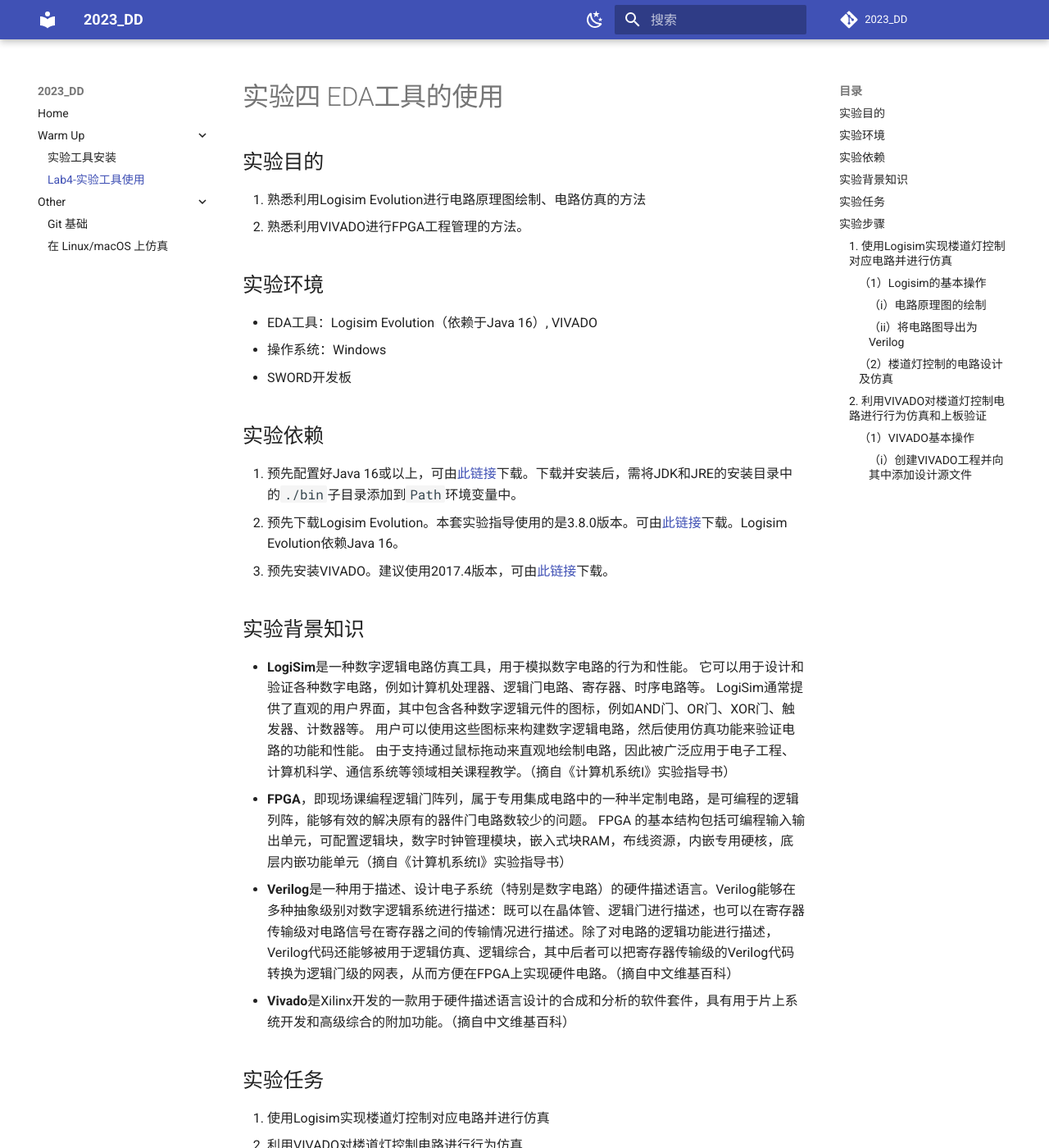
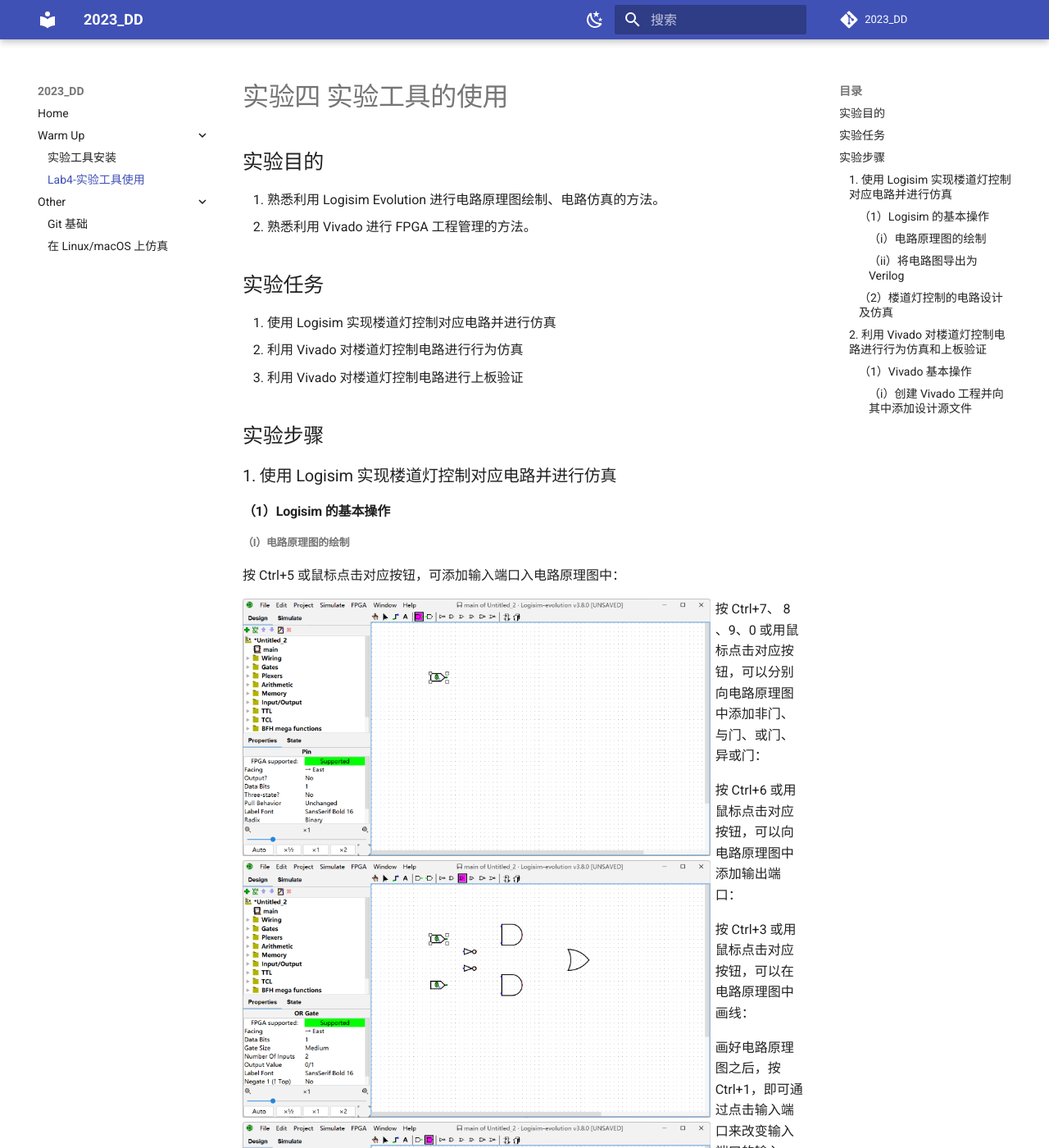
Before and after one commit to Guahao31/2023_DD, an MkDocs documentation site: the page built from docs/warmup/lab4.md, in a window 1280 px wide and 1400 px high. Shown: the whole window at 82% size. Built offline with MkDocs 1.6.1 and Material for MkDocs 9.7.7, drawn with Linux system fonts in a browser that asks for light colours; comment, search, counter and statistics services are not loaded; some of the changed text lies outside the part shown.

Commit message:
style & update: remove 实验背景等小节

```diff
--- a/docs/warmup/lab4.md
+++ b/docs/warmup/lab4.md
@@ -1,137 +1,118 @@
-# 实验四 EDA工具的使用
+# 实验四 实验工具的使用
 
 ## 实验目的
 
-1. 熟悉利用Logisim Evolution进行电路原理图绘制、电路仿真的方法
-2. 熟悉利用VIVADO进行FPGA工程管理的方法。
-
-## 实验环境
-
-- EDA工具：Logisim Evolution（依赖于Java 16）, VIVADO
-- 操作系统：Windows
-- SWORD开发板
-
-## 实验依赖
-
-1. 预先配置好Java 16或以上，可由[此链接]([Java Downloads | Oracle](https://www.oracle.com/java/technologies/downloads/))下载。下载并安装后，需将JDK和JRE的安装目录中的`./bin`子目录添加到`Path`环境变量中。
-2. 预先下载Logisim Evolution。本套实验指导使用的是3.8.0版本。可由[此链接](https://github.com/logisim-evolution/logisim-evolution/releases/download/v3.8.0/logisim-evolution-3.8.0-all.jar)下载。Logisim Evolution依赖Java 16。
-3. 预先安装VIVADO。建议使用2017.4版本，可由[此链接](https://china.xilinx.com/support/download/index.html/content/xilinx/zh/downloadNav/vivado-design-tools/archive.html)下载。
-
-## 实验背景知识
-
-- **LogiSim**是一种数字逻辑电路仿真工具，用于模拟数字电路的行为和性能。 它可以用于设计和验证各种数字电路，例如计算机处理器、逻辑门电路、寄存器、时序电路等。 LogiSim通常提供了直观的用户界面，其中包含各种数字逻辑元件的图标，例如AND门、OR门、XOR门、触发器、计数器等。 用户可以使用这些图标来构建数字逻辑电路，然后使用仿真功能来验证电路的功能和性能。 由于支持通过鼠标拖动来直观地绘制电路，因此被广泛应用于电子工程、计算机科学、通信系统等领域相关课程教学。（摘自《计算机系统I》实验指导书）
-- **FPGA**，即现场课编程逻辑门阵列，属于专用集成电路中的一种半定制电路，是可编程的逻辑列阵，能够有效的解决原有的器件门电路数较少的问题。 FPGA 的基本结构包括可编程输入输出单元，可配置逻辑块，数字时钟管理模块，嵌入式块RAM，布线资源，内嵌专用硬核，底层内嵌功能单元（摘自《计算机系统I》实验指导书）
-- **Verilog**是一种用于描述、设计电子系统（特别是数字电路）的硬件描述语言。Verilog能够在多种抽象级别对数字逻辑系统进行描述：既可以在晶体管、逻辑门进行描述，也可以在寄存器传输级对电路信号在寄存器之间的传输情况进行描述。除了对电路的逻辑功能进行描述，Verilog代码还能够被用于逻辑仿真、逻辑综合，其中后者可以把寄存器传输级的Verilog代码转换为逻辑门级的网表，从而方便在FPGA上实现硬件电路。（摘自中文维基百科）
-- **Vivado**是Xilinx开发的一款用于硬件描述语言设计的合成和分析的软件套件，具有用于片上系统开发和高级综合的附加功能。（摘自中文维基百科）
+1. 熟悉利用 Logisim Evolution 进行电路原理图绘制、电路仿真的方法。
+2. 熟悉利用 Vivado 进行 FPGA 工程管理的方法。
 
 ## 实验任务
 
-1. 使用Logisim实现楼道灯控制对应电路并进行仿真
-2. 利用VIVADO对楼道灯控制电路进行行为仿真
-3. 利用VIVADO对楼道灯控制电路进行上板验证
+1. 使用 Logisim 实现楼道灯控制对应电路并进行仿真
+2. 利用 Vivado 对楼道灯控制电路进行行为仿真
+3. 利用 Vivado 对楼道灯控制电路进行上板验证
 
 ## 实验步骤
 
-### 1. 使用Logisim实现楼道灯控制对应电路并进行仿真
+### 1. 使用 Logisim 实现楼道灯控制对应电路并进行仿真
 
-#### （1）Logisim的基本操作
+#### （1）Logisim 的基本操作
 
 ##### （i）电路原理图的绘制
 
-按Ctrl+5或鼠标点击对应按钮，可添加输入端口入电路原理图中：
+按 Ctrl+5 或鼠标点击对应按钮，可添加输入端口入电路原理图中：
 
-<img src="../img/lab4/1.png" alt="添加输入端口" style="zoom:34%" align="left" />
+<img src="../pic/lab4/1.png" alt="添加输入端口" style="zoom:34%" align="left" />
 
-按Ctrl+7、 8 、9、0或用鼠标点击对应按钮，可以分别向电路原理图中添加非门、与门、或门、异或门：
+按 Ctrl+7、 8 、9、0 或用鼠标点击对应按钮，可以分别向电路原理图中添加非门、与门、或门、异或门：
 
-<img src="../img/lab4/2.png" alt="添加门" style="zoom:34%" align="left" />
+<img src="../pic/lab4/2.png" alt="添加门" style="zoom:34%" align="left" />
 
-按Ctrl+6或用鼠标点击对应按钮，可以向电路原理图中添加输出端口：
+按 Ctrl+6 或用鼠标点击对应按钮，可以向电路原理图中添加输出端口：
 
-<img src="../img/lab4/3.png" alt="添加输出" style="zoom:34%" align="left" />
+<img src="../pic/lab4/3.png" alt="添加输出" style="zoom:34%" align="left" />
 
-按Ctrl+3或用鼠标点击对应按钮，可以在电路原理图中画线：
+按 Ctrl+3 或用鼠标点击对应按钮，可以在电路原理图中画线：
 
-<img src="../img/lab4/4.png" alt="添加线路" style="zoom:34%" align="left" />
+<img src="../pic/lab4/4.png" alt="添加线路" style="zoom:34%" align="left" />
 
-画好电路原理图之后，按Ctrl+1，即可通过点击输入端口来改变输入端口的输入值，从而可以通过遍历所有输入值来检查电路功能是否正常。其中，深绿色表示低电平，亮绿色表示高电平。
+画好电路原理图之后，按 Ctrl+1，即可通过点击输入端口来改变输入端口的输入值，从而可以通过遍历所有输入值来检查电路功能是否正常。其中，深绿色表示低电平，亮绿色表示高电平。
 
-<img src="../img/lab4/5.png" alt="logisim 仿真" style="zoom:34%" align="left" />
+<img src="../pic/lab4/5.png" alt="logisim 仿真" style="zoom:34%" align="left" />
 
-按Ctrl+2或鼠标点击对应图标后，双击输入输出端口，即可为其命名。只有将输入、输出端口命名，方可将其正常地转为Verilog。
+按 Ctrl+2 或鼠标点击对应图标后，双击输入输出端口，即可为其命名。只有将输入、输出端口命名，方可将其正常地转为 Verilog。
 
-<img src="../img/lab4/10.png" alt="命名" style="zoom:34%" align="left" />
+<img src="../pic/lab4/10.png" alt="命名" style="zoom:34%" align="left" />
 
 ##### （ii）将电路图导出为Verilog
 
-VIVADO无法读取Logisim的工程文件或原理图文件，需要通过将Logisim电路图转化为Verilog之后，方可在VIVADO中进行电路实现。通过Logisim电路原理图导出Verilog的方法如下：
+Vivado 无法读取 Logisim 的工程文件或原理图文件，需要通过将 Logisim 电路图转化为 Verilog 之后，方可在 Vivado 中进行电路实现。通过 Logisim 电路原理图导出 Verilog 的方法如下：
 
 - 首先，将选择上方状态栏的FPGA > Synthesize & Download
 
-<img src="../img/lab4/6.png" alt="导出1" style="zoom:34%" align="left" />
+<img src="../pic/lab4/6.png" alt="导出1" style="zoom:34%" align="left" />
 
-- 在弹出的窗口中，选择目标板为`FPGA4U`
+- 在弹出的窗口中，选择目标板为 `FPGA4U`
 
-<img src="../img/lab4/7.png" alt="导出2" style="zoom:34%" align="left" />
+<img src="../pic/lab4/7.png" alt="导出2" style="zoom:34%" align="left" />
 
-- 点击`Settings`按钮，并且将弹出窗口中`FPGA Commander Settings `选项下的`Hardware discription language used for FPGA commander `选项更改为`Verilog`，随后可关闭弹出窗口。
+- 点击 `Settings` 按钮，并且将弹出窗口中 `FPGA Commander Settings` 选项下的 `Hardware discription language used for FPGA commander` 选项更改为 `Verilog`，随后可关闭弹出窗口。
 
-<img src="../img/lab4/8.png" alt="导出3" style="zoom:34%" align="left" />
+<img src="../pic/lab4/8.png" alt="导出3" style="zoom:34%" align="left" />
 
-<img src="../img/lab4/9.png" alt="导出4" style="zoom:34%" align="left" />
+<img src="../pic/lab4/9.png" alt="导出4" style="zoom:34%" align="left" />
 
-- 点击`Execute`，随后点击弹出窗口中的`Done`即可完成
+- 点击 `Execute`，随后点击弹出窗口中的 `Done` 即可完成
 
-<img src="../img/lab4/11.png" alt="导出5" style="zoom:34%" align="left" />
+<img src="../pic/lab4/11.png" alt="导出5" style="zoom:34%" align="left" />
 
-<img src="../img/lab4/12.png" alt="导出6" style="zoom:34%" align="left" />
+<img src="../pic/lab4/12.png" alt="导出6" style="zoom:34%" align="left" />
 
-- 此时即可在工作目录下`./verilog`子目录中看到生成的Verilog文件。
+- 此时即可在工作目录下 `./verilog` 子目录中看到生成的 Verilog 文件。
 
 #### （2）楼道灯控制的电路设计及仿真
 
 楼道灯控制电路的功能需求为：由两个开关控制一盏灯，两个开关中任意一个的开关状态发生改变时，灯的开关状态都发生改变。我们用如下电路原理图即可实现该功能：
 
-<img src="../img/lab4/13.png" alt="原理图" style="zoom:50%" align="left" />
+<img src="../pic/lab4/13.png" alt="原理图" style="zoom:50%" align="left" />
 
-该原理图中，`I_a`和`I_b`分别为表示两个开关的输入端口，`O_a`和`O_b`分别用于监控两个输入端口的状态，而`O_f`用于表示灯的状态。
+该原理图中，`I_a` 和 `I_b` 分别为表示两个开关的输入端口，`O_a` 和 `O_b` 分别用于监控两个输入端口的状态，而 `O_f` 用于表示灯的状态。
 
-在该步骤中，请完成功能和如上电路原理图相同的电路原理图，并在Logisim中进行仿真以验证其功能是否正确。
+在该步骤中，请完成功能和如上电路原理图相同的电路原理图，并在 Logisim 中进行仿真以验证其功能是否正确。
 
-### 2. 利用VIVADO对楼道灯控制电路进行行为仿真和上板验证
+### 2. 利用 Vivado 对楼道灯控制电路进行行为仿真和上板验证
 
-#### （1）VIVADO基本操作
+#### （1）Vivado 基本操作
 
-##### （i）创建VIVADO工程并向其中添加设计源文件
+##### （i）创建 Vivado 工程并向其中添加设计源文件
 
-- 启动VIVADO之后，选择顶部快捷栏中的`File -> Project -> New`：
+- 启动 Vivado 之后，选择顶部快捷栏中的 `File -> Project -> New`：
 
-<img src="../img/lab4/14.png" alt="创建工程" style="zoom:50%" align="left" />
+<img src="../pic/lab4/14.png" alt="创建工程" style="zoom:50%" align="left" />
 
 - 按照提示添加工程名称及路径：
 
-<img src="../img/lab4/15.png" alt="创建工程" style="zoom:30%" align="left" />
+<img src="../pic/lab4/15.png" alt="创建工程" style="zoom:30%" align="left" />
 
 - 在工程类型下选择图中选项：
 
-<img src="../img/lab4/16.png" alt="创建工程" style="zoom:30%" align="left" />
+<img src="../pic/lab4/16.png" alt="创建工程" style="zoom:30%" align="left" />
 
-- 选择`xc7k160tffg676-2L`开发板：
+- 选择 `xc7k160tffg676-2L` 型号：
 
-<img src="../img/lab4/17.png" alt="创建工程" style="zoom:30%" align="left" />
+<img src="../pic/lab4/17.png" alt="创建工程" style="zoom:30%" align="left" />
 
-- 点击`Finish`即可完成工程创建：
+- 点击 `Finish` 即可完成工程创建：
 
-<img src="../img/lab4/18.png" alt="创建工程" style="zoom:30%" align="left" />
+<img src="../pic/lab4/18.png" alt="创建工程" style="zoom:30%" align="left" />
 
-- 工程创建完成后，可在页面左侧的`Project Manager`中选择`Add Sources`，即可在工程中添加或创建文件。
+- 工程创建完成后，可在页面左侧的 `Project Manager` 中选择 `Add Sources`，即可在工程中添加或创建文件。
 
-<img src="../img/lab4/19.png" alt="创建工程" style="zoom:60%" align="left" />
+<img src="../pic/lab4/19.png" alt="创建工程" style="zoom:60%" align="left" />
 
-- 选择"Add or Create Design Source"
+- 选择 `Add or Create Design Source`
 
-<img src="../img/lab4/20.png" alt="创建工程" style="zoom:40%" align="left" />
+<img src="../pic/lab4/20.png" alt="创建工程" style="zoom:40%" align="left" />
 
-- 选择Logisim工程目录的verilog子目录下的circuit和gates子目录的Verilog文件全部拷贝到工程中，随后点击Finish完成：
+- 选择 Logisim 工程目录的 verilog 子目录下的 circuit 和 gates 子目录的 Verilog 文件全部拷贝到工程中，随后点击 Finish 完成：
 
-<img src="../img/lab4/21.png" alt="创建工程" style="zoom:40%" align="left" />
+<img src="../pic/lab4/21.png" alt="创建工程" style="zoom:40%" align="left" />
```
